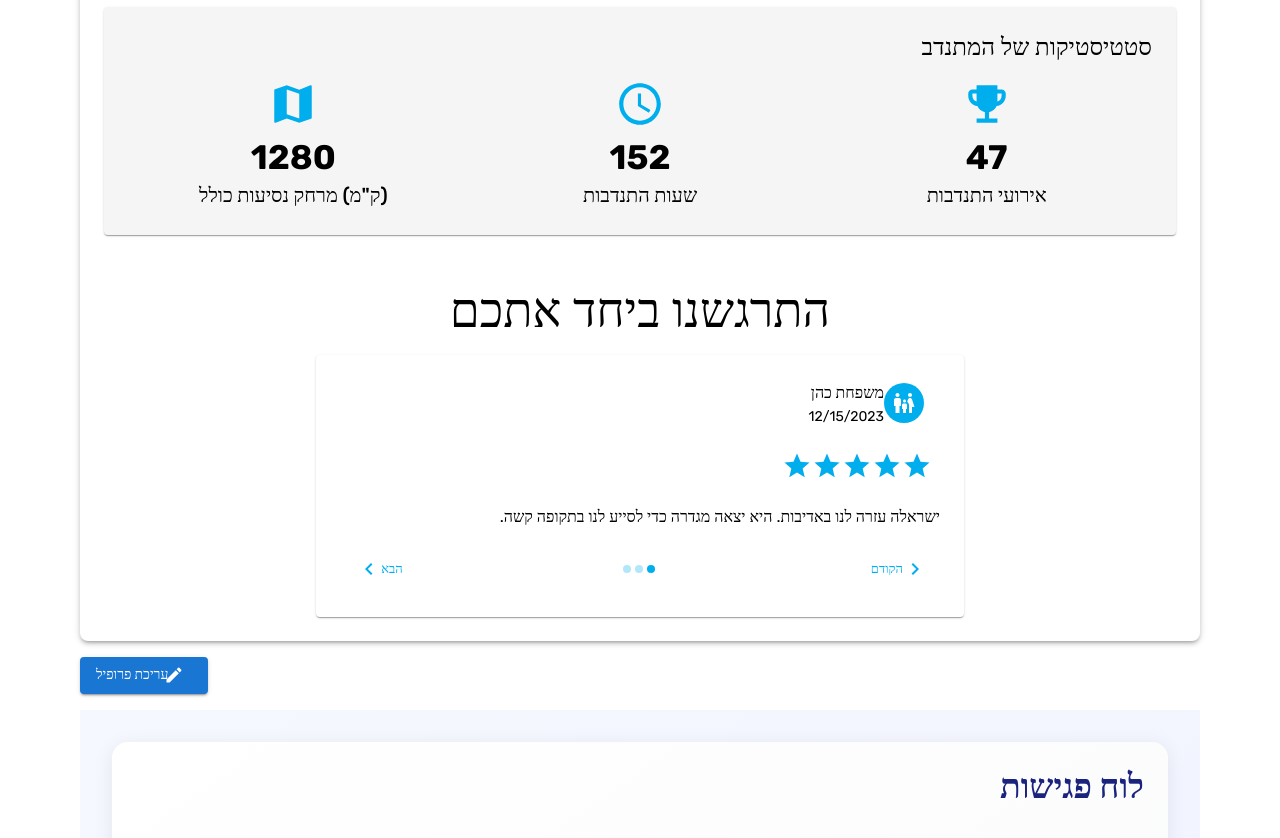
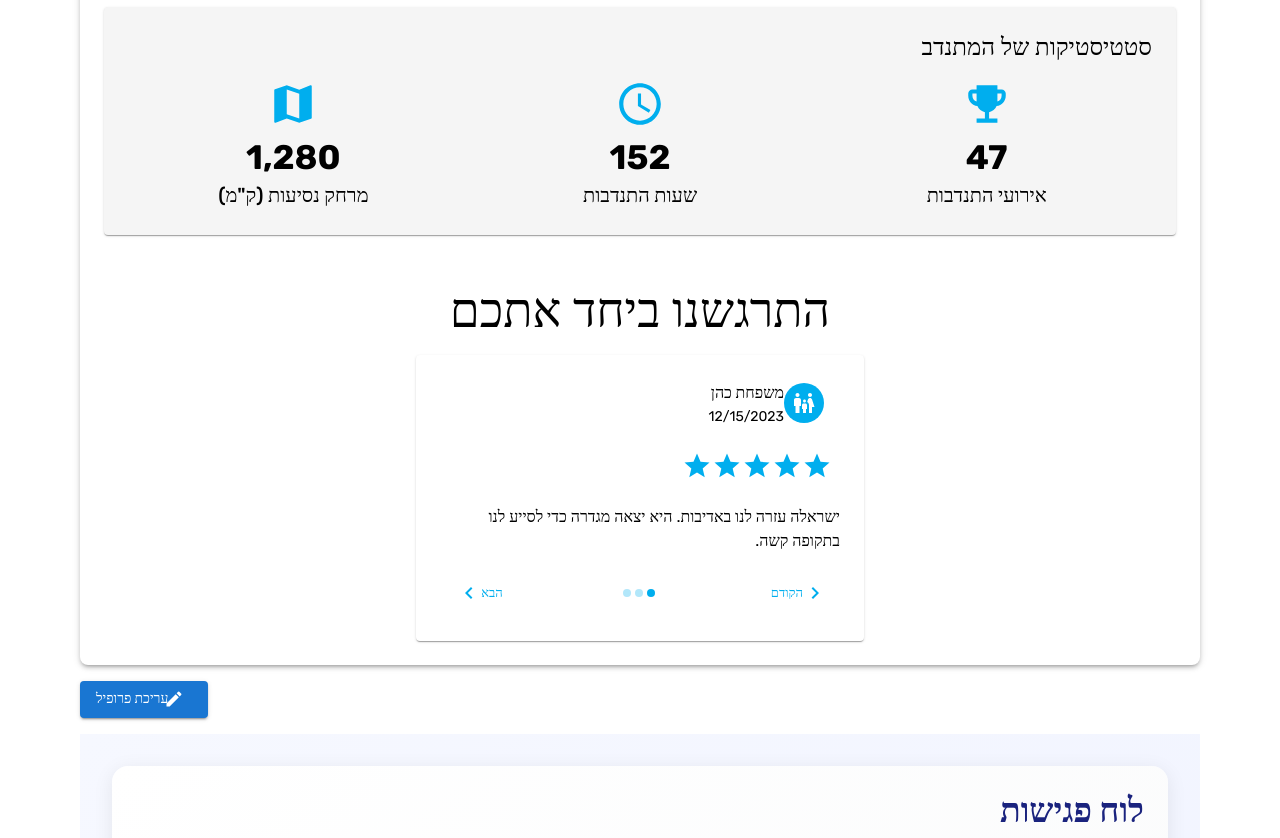
Before and after one commit to Hackaton-Yad-Tamar/Front, a React (Vite) app: page /profile in a window 1280 px wide. Shown: the part 640-1478 px from the top of the page. Built offline with nearby package versions, Linux system fonts and the light colour scheme.

Commit message:
more cahnges

```diff
--- a/package.json
+++ b/package.json
@@ -26,6 +26,7 @@
     "ol": "^10.4.0",
     "react": "^18.2.0",
     "react-big-calendar": "^1.18.0",
+    "react-countup": "^6.5.3",
     "react-dom": "^18.2.0",
     "react-i18next": "^15.4.1",
     "react-query": "^3.39.3",
--- a/src/views/ProfileView/ProfileCard.tsx
+++ b/src/views/ProfileView/ProfileCard.tsx
@@ -21,6 +21,7 @@ import Button from '@mui/material/Button';
 import Card from '@mui/material/Card';
 import CardContent from '@mui/material/CardContent';
 import CardHeader from '@mui/material/CardHeader';
+import Chip from '@mui/material/Chip';
 import Divider from '@mui/material/Divider';
 import Grid from '@mui/material/Grid';
 import MobileStepper from '@mui/material/MobileStepper';
@@ -30,6 +31,7 @@ import Typography from '@mui/material/Typography';
 import { useState } from 'react';
 import { User, UserType } from '../../types/userType';
 import { themeColors } from "../../App";
+import CountUp from 'react-countup';
 
 interface ProfileCardProps {
   user: User;
@@ -248,7 +250,7 @@ export function ProfileCard({ user }: ProfileCardProps) {
                         <Box sx={{ display: "flex", flexDirection: "column", alignItems: "center" }}>
                           <EmojiEventsIcon sx={{ fontSize: 50, color: "#00AEEE", mb: 1 }} />
                           <Typography variant="h4" sx={{ color: 'black', fontWeight: "bold" }}>
-                            {user.stats.eventsParticipated}
+                            <CountUp end={user.stats.eventsParticipated} duration={5} />
                           </Typography>
                           <Typography variant="h6" color="black">
                             אירועי התנדבות
@@ -260,7 +262,7 @@ export function ProfileCard({ user }: ProfileCardProps) {
                         <Box sx={{ display: "flex", flexDirection: "column", alignItems: "center" }}>
                           <AccessTimeIcon sx={{ fontSize: 50, color: "#00AEEE", mb: 1 }} />
                           <Typography variant="h4" sx={{ color: 'black', fontWeight: "bold" }}>
-                            {user.stats.hoursVolunteered}
+                            <CountUp end={user.stats.hoursVolunteered} duration={5} />
                           </Typography>
                           <Typography variant="h6" color="black">
                             שעות התנדבות
@@ -272,10 +274,10 @@ export function ProfileCard({ user }: ProfileCardProps) {
                         <Box sx={{ display: "flex", flexDirection: "column", alignItems: "center" }}>
                           <MapIcon sx={{ fontSize: 50, color: "#00AEEE", mb: 1 }} />
                           <Typography variant="h4" sx={{ color: 'black', fontWeight: "bold" }}>
-                            {user.stats.distanceTravelled}
+                            <CountUp end={user.stats.distanceTravelled} duration={5} />
                           </Typography>
                           <Typography variant="h6" color="black">
-                            (ק"מ) מרחק נסיעות כולל
+                             מרחק נסיעות (ק"מ)
                           </Typography>
                         </Box>
                       </Grid>
@@ -299,7 +301,7 @@ export function ProfileCard({ user }: ProfileCardProps) {
                       minHeight: "200px",
                       display: "flex",
                       flexDirection: "column",
-                      maxWidth: "600px",
+                      maxWidth: "400px",
                       margin: "0 auto",
                     }}
                   >
```
Also changed, not shown: 1 other file (tests, documents, lock files or other folders).
